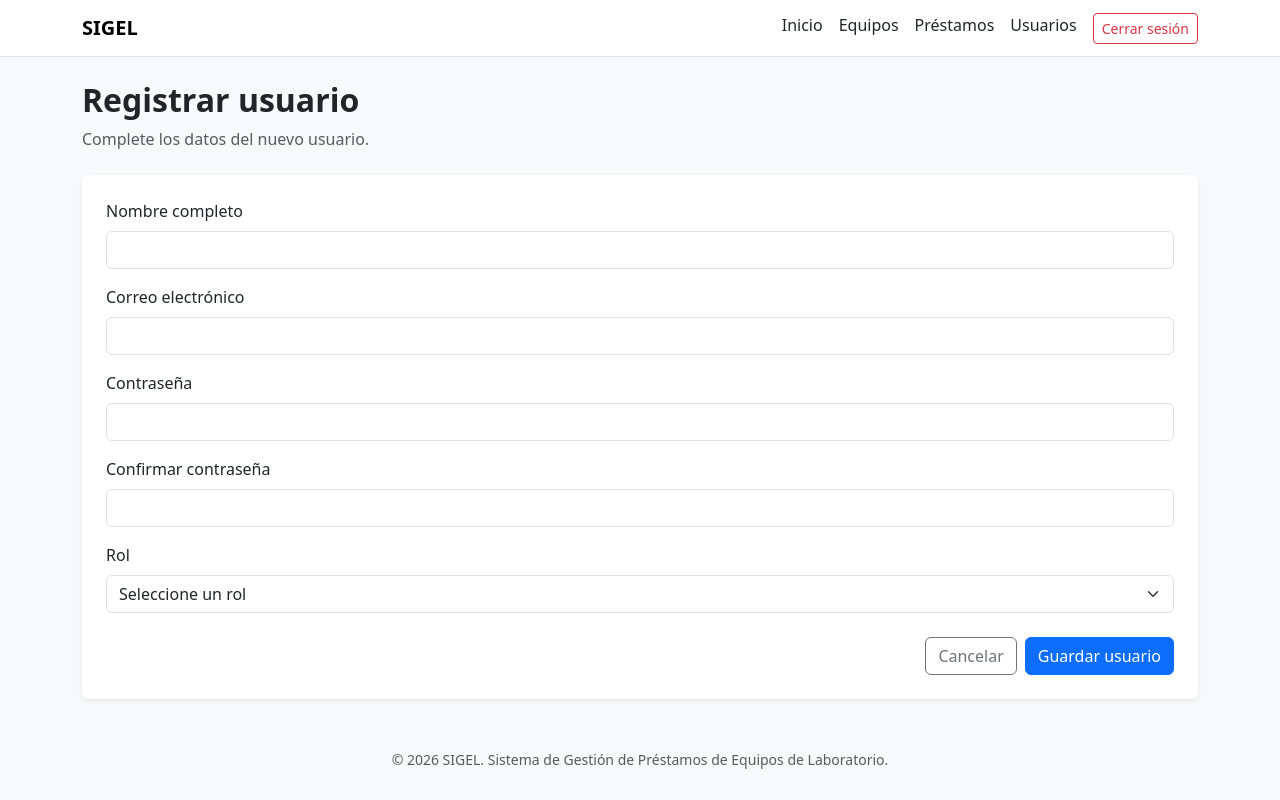
After one commit to Evan8905/ISW613-Proyecto-I, a PHP site: page /usuarios_crear.php in a window 1280 px wide. The commit adds this page. Run offline with PHP 8.4, Linux system fonts and the light colour scheme; the visitor is signed in with stand-in values (Sample User, id 1); data that the repository does not hold is empty; a stand-in replaces the project's code that opens the database connection.

Commit message:
ISWP1-36 Registro de usuarios funcion

```diff
--- /dev/null
+++ b/public/usuarios_crear.php
@@ -0,0 +1,178 @@
+<?php
+
+require_once __DIR__ . '/../includes/auth.php';
+require_once __DIR__ . '/../includes/csrf.php';
+require_once __DIR__ . '/../includes/functions.php';
+require_once __DIR__ . '/../config/database.php';
+
+requireAuth();
+
+// Solo administradores.
+if ((int) ($_SESSION['rol_id'] ?? 0) !== 1) {
+    http_response_code(403);
+    exit('Acceso no autorizado.');
+}
+
+// Obtener los roles disponibles.
+$stmt = $dbh->query(
+    "SELECT id, nombre FROM roles ORDER BY nombre"
+);
+
+$roles = $stmt->fetchAll(PDO::FETCH_ASSOC);
+
+// Recuperar errores y datos anteriores.
+$errores = $_SESSION['usuario_errores'] ?? [];
+$anterior = $_SESSION['usuario_anterior'] ?? [];
+
+unset(
+    $_SESSION['usuario_errores'],
+    $_SESSION['usuario_anterior']
+);
+
+$titulo = 'Registrar usuario';
+$mostrarMenu = true;
+
+require_once __DIR__ . '/../includes/header.php';
+?>
+
+<main class="container py-4">
+
+    <div class="mb-4">
+        <h2 class="fw-bold">Registrar usuario</h2>
+        <p class="text-muted">
+            Complete los datos del nuevo usuario.
+        </p>
+    </div>
+
+    <div class="card shadow-sm border-0">
+        <div class="card-body p-4">
+
+            <?php if (!empty($errores)): ?>
+                <div class="alert alert-danger" role="alert">
+                    <ul class="mb-0">
+                        <?php foreach ($errores as $error): ?>
+                            <li><?= e($error) ?></li>
+                        <?php endforeach; ?>
+                    </ul>
+                </div>
+            <?php endif; ?>
+
+            <form action="/actions/usuario_guardar.php" method="POST">
+
+                <input
+                    type="hidden"
+                    name="csrf_token"
+                    value="<?= e(csrfToken()) ?>">
+
+                <div class="mb-3">
+                    <label for="nombre" class="form-label">
+                        Nombre completo
+                    </label>
+
+                    <input
+                        type="text"
+                        class="form-control"
+                        id="nombre"
+                        name="nombre"
+                        maxlength="100"
+                        value="<?= e($anterior['nombre'] ?? '') ?>"
+                        required>
+                </div>
+
+                <div class="mb-3">
+                    <label for="correo" class="form-label">
+                        Correo electrónico
+                    </label>
+
+                    <input
+                        type="email"
+                        class="form-control"
+                        id="correo"
+                        name="correo"
+                        maxlength="150"
+                        value="<?= e($anterior['correo'] ?? '') ?>"
+                        required>
+                </div>
+
+                <div class="mb-3">
+                    <label for="password" class="form-label">
+                        Contraseña
+                    </label>
+
+                    <input
+                        type="password"
+                        class="form-control"
+                        id="password"
+                        name="password"
+                        minlength="8"
+                        maxlength="72"
+                        autocomplete="new-password"
+                        required>
+                </div>
+
+                <div class="mb-3">
+                    <label for="confirmar_password" class="form-label">
+                        Confirmar contraseña
+                    </label>
+
+                    <input
+                        type="password"
+                        class="form-control"
+                        id="confirmar_password"
+                        name="confirmar_password"
+                        minlength="8"
+                        maxlength="72"
+                        autocomplete="new-password"
+                        required>
+                </div>
+
+                <div class="mb-4">
+                    <label for="rol_id" class="form-label">
+                        Rol
+                    </label>
+
+                    <select
+                        class="form-select"
+                        id="rol_id"
+                        name="rol_id"
+                        required>
+
+                        <option value="">Seleccione un rol</option>
+
+                        <?php foreach ($roles as $rol): ?>
+                            <option
+                                value="<?= e((string) $rol['id']) ?>"
+                                <?= (string) ($anterior['rol_id'] ?? '') ===
+                                    (string) $rol['id'] ? 'selected' : '' ?>>
+
+                                <?= e($rol['nombre']) ?>
+
+                            </option>
+                        <?php endforeach; ?>
+
+                    </select>
+                </div>
+
+                <div class="d-flex justify-content-end gap-2">
+
+                    <a href="/usuarios.php"
+                       class="btn btn-outline-secondary">
+                        Cancelar
+                    </a>
+
+                    <button type="submit" class="btn btn-primary">
+                        Guardar usuario
+                    </button>
+
+                </div>
+
+            </form>
+
+        </div>
+    </div>
+
+</main>
+
+<?php
+require_once __DIR__ . '/../includes/footer.php';
+?>
```
Also changed, not shown: public/actions/usuario_guardar.php (added, +153 -0 lines), public/usuarios.php (+13 -0 lines).
